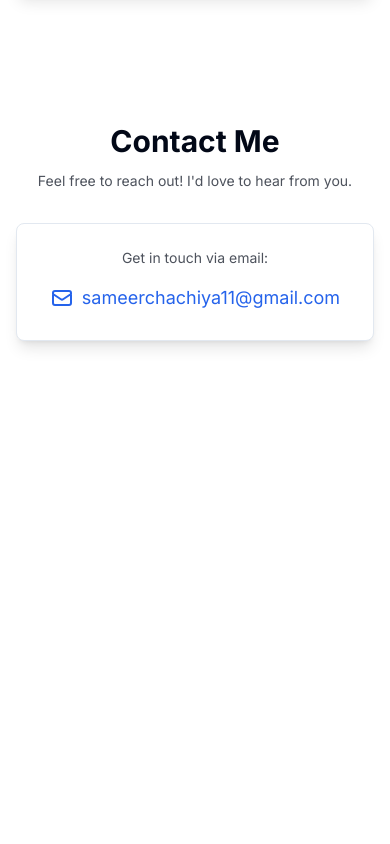
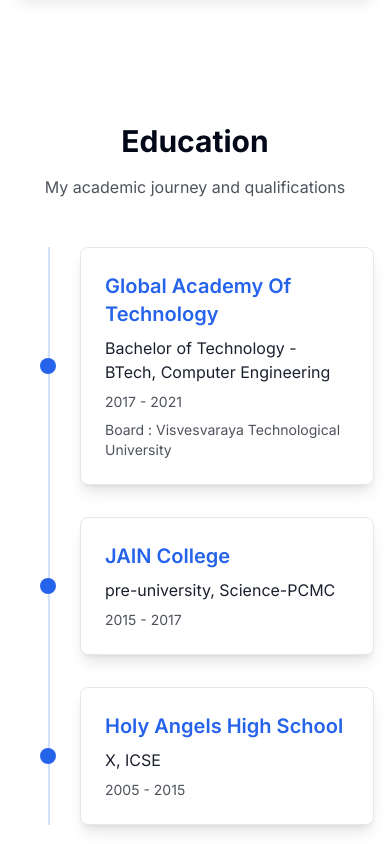
Before and after one commit to sameerchachiya/portfolio, a React (Vite) app: page / in a window 390 px wide. Shown: the part 7640-8484 px from the top of the page. Before the commit the page ends 8045 px from the top, so only its background shows below. Built offline with nearby package versions, Linux system fonts and the light colour scheme.

Commit message:
education

```diff
--- a/src/App.tsx
+++ b/src/App.tsx
@@ -5,6 +5,7 @@
 import Skills from './components/Skills';
 import Projects from './components/Projects';
 import Contact from './components/Contact';
+import Education from './components/Education';
 
 function App() {
   return (
@@ -16,6 +17,7 @@
           <Experience />
           <Skills />
           <Projects />
+          <Education />
           <Contact />
         </main>
       </div>
--- /dev/null
+++ b/src/components/Education.tsx
@@ -0,0 +1,71 @@
+import { motion } from 'framer-motion';
+
+const educationData = [
+  {
+    school: "Global Academy Of Technology",
+    degree: "Bachelor of Technology - BTech, Computer Engineering",
+    duration: "2017 - 2021",
+    board: "Board : Visvesvaraya Technological University"
+  },
+  {
+    school: "JAIN College",
+    degree: "pre-university, Science-PCMC",
+    duration: "2015 - 2017"
+  },
+  {
+    school: "Holy Angels High School",
+    degree: "X, ICSE",
+    duration: "2005 - 2015"
+  }
+];
+
+const Education = () => {
+  return (
+    <section id="education" className="py-16 md:py-20">
+      <div className="max-w-4xl mx-auto px-4 sm:px-6 lg:px-8">
+        <motion.div
+          initial={{ opacity: 0, y: 20 }}
+          whileInView={{ opacity: 1, y: 0 }}
+          viewport={{ once: true }}
+          transition={{ duration: 0.5 }}
+          className="text-center mb-12"
+        >
+          <h2 className="text-3xl md:text-4xl font-bold mb-4">Education</h2>
+          <p className="text-foreground/70">My academic journey and qualifications</p>
+        </motion.div>
+
+        <div className="relative">
+          {/* Timeline Line */}
+          <div className="absolute left-8 h-full w-0.5 bg-primary/20"></div>
+
+          <div className="space-y-8">
+            {educationData.map((edu, index) => (
+              <motion.div
+                key={edu.school}
+                initial={{ opacity: 0, y: 20 }}
+                whileInView={{ opacity: 1, y: 0 }}
+                viewport={{ once: true }}
+                transition={{ duration: 0.5, delay: index * 0.2 }}
+                className="relative pl-16"
+              >
+                {/* Timeline Dot */}
+                <div className="absolute left-6 top-1/2 w-4 h-4 bg-primary rounded-full transform -translate-y-1/2 z-10"></div>
+
+                <div className="bg-card rounded-lg p-6 shadow-lg border border-border hover:shadow-xl transition-shadow">
+                  <h3 className="text-xl font-semibold text-primary mb-2">{edu.school}</h3>
+                  <p className="text-foreground/90 mb-2">{edu.degree}</p>
+                  <p className="text-foreground/70 text-sm">{edu.duration}</p>
+                  {edu.board && (
+                    <p className="text-foreground/70 text-sm mt-2">{edu.board}</p>
+                  )}
+                </div>
+              </motion.div>
+            ))}
+          </div>
+        </div>
+      </div>
+    </section>
+  );
+};
+
+export default Education;
--- a/src/components/Navbar.tsx
+++ b/src/components/Navbar.tsx
@@ -11,6 +11,7 @@
     { title: 'Experience', href: '#experience' },
     { title: 'Skills', href: '#skills' },
     { title: 'Projects', href: '#projects' },
+    { title: 'Education', href: '#education' },
     { title: 'Contact', href: '#contact' },
   ];
 
```
